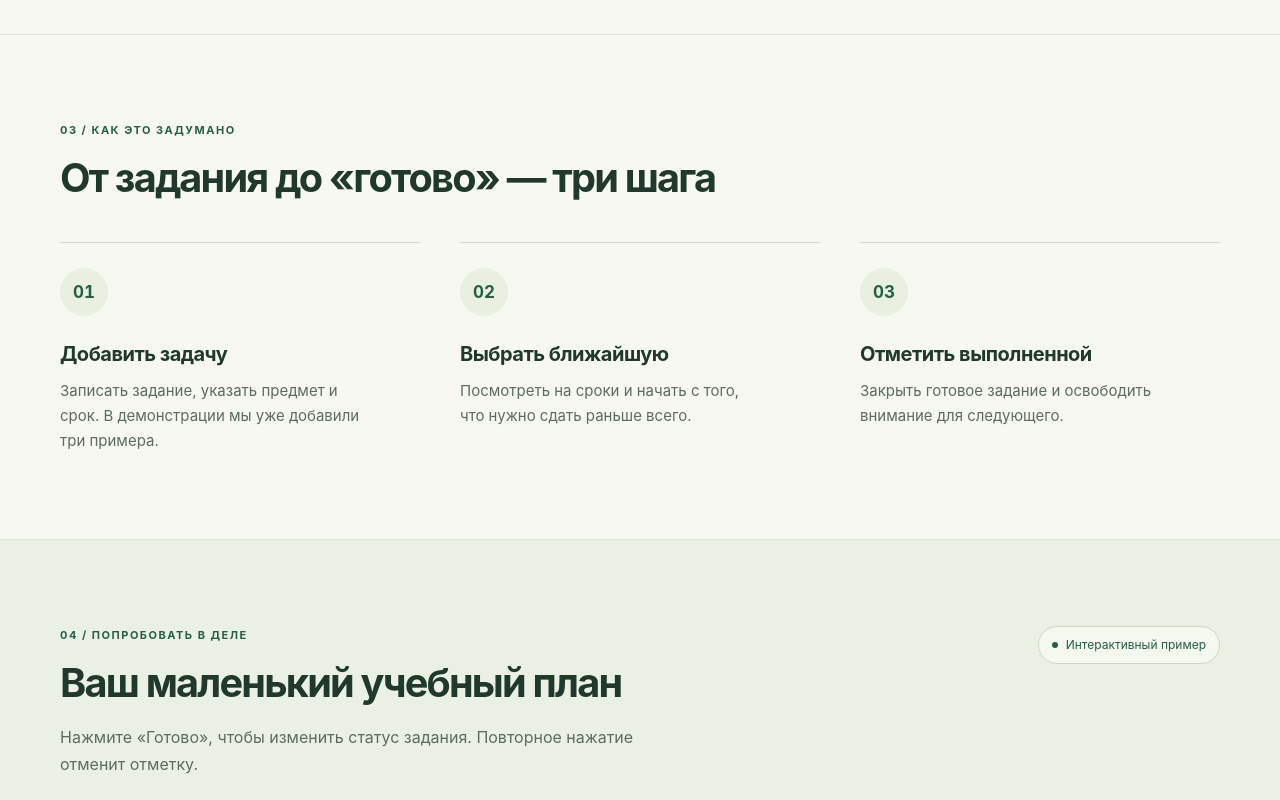
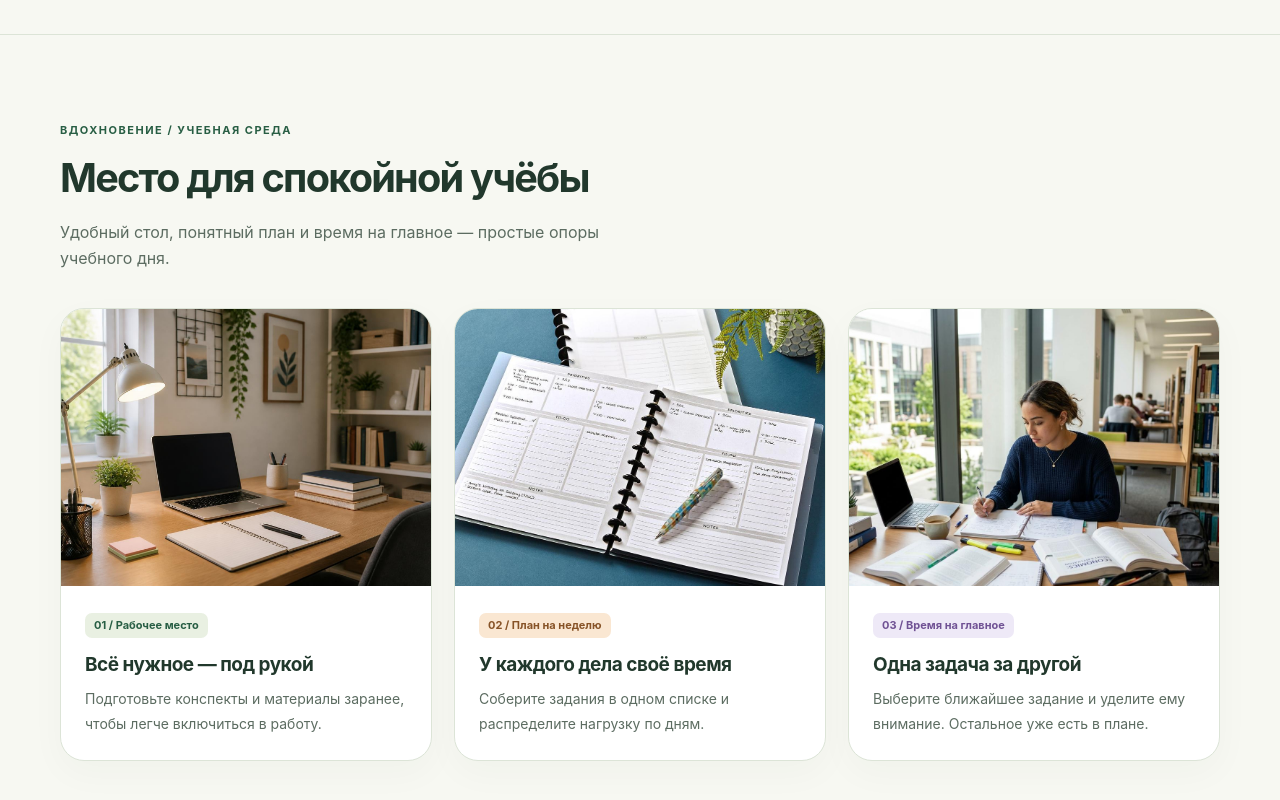
Before and after one commit to Sake14/guap-informatics-lr5, a plain HTML site: page index.html in a window 1280 px wide. Shown: the part 1800-2600 px from the top of the page. Drawn offline with Linux system fonts and the light colour scheme.

Commit message:
Add three local images to student planner

```diff
--- a/index.html
+++ b/index.html
@@ -102,6 +102,18 @@
     .feature:nth-child(3) .feature-icon { background:var(--violet); color:#705294; }
     .feature:nth-child(4) .feature-icon { background:var(--blue); color:#416591; }
     .feature p { margin:0; color:var(--muted); font-size:14px; line-height:1.75; }
+
+    /* Локальные фотографии учебной среды */
+    .study-gallery { display:grid; grid-template-columns:repeat(3,minmax(0,1fr)); gap:22px; margin-top:36px; }
+    .study-photo { display:flex; flex-direction:column; min-width:0; margin:0; background:var(--white); border:1px solid var(--line); border-radius:var(--radius); overflow:hidden; box-shadow:var(--shadow); }
+    .study-photo img { display:block; width:100%; height:auto; aspect-ratio:4 / 3; object-fit:cover; flex:none; background:var(--tint); }
+    .study-photo figcaption { padding:24px; }
+    .study-photo-label { display:inline-block; margin:0 0 14px; padding:4px 9px; background:var(--tint); color:var(--green); border-radius:7px; font-size:11px; line-height:1.5; font-weight:650; }
+    .study-photo:nth-child(2) .study-photo-label { background:var(--peach); color:#875327; }
+    .study-photo:nth-child(3) .study-photo-label { background:var(--violet); color:#705294; }
+    .study-photo h3 { margin-bottom:9px; font-size:19px; }
+    .study-photo figcaption > p { margin:0; color:var(--muted); font-size:14px; line-height:1.75; }
+
     .steps { display:grid; grid-template-columns:repeat(3,minmax(0,1fr)); gap:40px; margin-top:40px; }
     .step { border-top:1px solid #ccd8c4; padding-top:25px; }
     .step-number { display:grid; place-items:center; width:48px; height:48px; color:var(--green); background:var(--tint); border-radius:50%; font-size:17px; font-weight:650; font-variant-numeric:tabular-nums; margin-bottom:24px; }
@@ -215,6 +227,7 @@
       .lead { max-width:550px; }
       .section { padding:64px 0; }
       .problem-grid, .faq-grid { grid-template-columns:1fr; gap:30px; }
+      .study-gallery { grid-template-columns:1fr; max-width:560px; margin-inline:auto; }
       .steps { gap:24px; }
       .step h3 { font-size:18px; }
       .demo-heading { flex-direction:column; gap:20px; }
@@ -263,6 +276,9 @@
       .feature h3 { font-size:18px; }
       .feature p { font-size:13px; }
       .feature-icon { width:44px; height:44px; margin-bottom:22px; border-radius:13px; }
+      .study-gallery { gap:20px; margin-top:28px; }
+      .study-photo { border-radius:20px; }
+      .study-photo figcaption { padding:22px 20px; }
       .steps { grid-template-columns:1fr; gap:25px; margin-top:30px; }
       .step { display:grid; grid-template-columns:42px minmax(0,1fr); column-gap:18px; padding-top:22px; }
       .step-number { grid-row:1 / 3; width:42px; height:42px; margin:0; font-size:15px; }
@@ -357,6 +373,39 @@
           <article class="feature"><span class="feature-icon" aria-hidden="true"><svg width="24" height="24" viewBox="0 0 24 24" fill="none"><rect x="4" y="5" width="16" height="16" rx="3" stroke="currentColor" stroke-width="1.6"/><path d="M8 3v4m8-4v4M4 10h16m-12 5h3" stroke="currentColor" stroke-width="1.6" stroke-linecap="round"/></svg></span><h3>Сроки</h3><p>Сегодня, завтра или на неделе — ближайшие дела легко найти в списке.</p></article>
           <article class="feature"><span class="feature-icon" aria-hidden="true"><svg width="24" height="24" viewBox="0 0 24 24" fill="none"><circle cx="12" cy="12" r="9" stroke="currentColor" stroke-width="1.6"/><path d="m8 12 3 3 5-6" stroke="currentColor" stroke-width="1.6" stroke-linecap="round" stroke-linejoin="round"/></svg></span><h3>Статусы</h3><p>Отметьте выполненное и посмотрите, какие задания ещё требуют внимания.</p></article>
           <article class="feature"><span class="feature-icon" aria-hidden="true"><svg width="24" height="24" viewBox="0 0 24 24" fill="none"><path d="M4 7h16M4 17h16" stroke="currentColor" stroke-width="1.6" stroke-linecap="round"/><circle cx="9" cy="7" r="3" fill="var(--tint)" stroke="currentColor" stroke-width="1.6"/><circle cx="15" cy="17" r="3" fill="var(--tint)" stroke="currentColor" stroke-width="1.6"/></svg></span><h3>Фильтрация</h3><p>Переключайтесь между всеми, активными и выполненными заданиями.</p></article>
+        </div>
+      </div>
+    </section>
+    <section class="section" id="study-space" aria-labelledby="study-space-title">
+      <div class="container">
+        <p class="section-number">Вдохновение / Учебная среда</p>
+        <h2 id="study-space-title">Место для спокойной учёбы</h2>
+        <p class="section-intro">Удобный стол, понятный план и время на главное — простые опоры учебного дня.</p>
+        <div class="study-gallery">
+          <figure class="study-photo">
+            <img src="images/desk.jpg" alt="Рабочий стол у окна с ноутбуком, открытой тетрадью, лампой и книгами" width="1536" height="1024" loading="lazy" decoding="async">
+            <figcaption>
+              <span class="study-photo-label">01 / Рабочее место</span>
+              <h3>Всё нужное — под рукой</h3>
+              <p>Подготовьте конспекты и материалы заранее, чтобы легче включиться в работу.</p>
+            </figcaption>
+          </figure>
+          <figure class="study-photo">
+            <img src="images/planner.jpg" alt="Открытый бумажный планировщик с расписанием на неделю, списками дел и ручкой" width="1024" height="1024" loading="lazy" decoding="async">
+            <figcaption>
+              <span class="study-photo-label">02 / План на неделю</span>
+              <h3>У каждого дела своё время</h3>
+              <p>Соберите задания в одном списке и распределите нагрузку по дням.</p>
+            </figcaption>
+          </figure>
+          <figure class="study-photo">
+            <img src="images/study.jpg" alt="Студентка занимается в библиотеке за столом с учебниками, конспектом и ноутбуком" width="1024" height="1024" loading="lazy" decoding="async">
+            <figcaption>
+              <span class="study-photo-label">03 / Время на главное</span>
+              <h3>Одна задача за другой</h3>
+              <p>Выберите ближайшее задание и уделите ему внимание. Остальное уже есть в плане.</p>
+            </figcaption>
+          </figure>
         </div>
       </div>
     </section>
```
Also changed, not shown: images/desk.jpg (added), images/planner.jpg (added), images/study.jpg (added).
